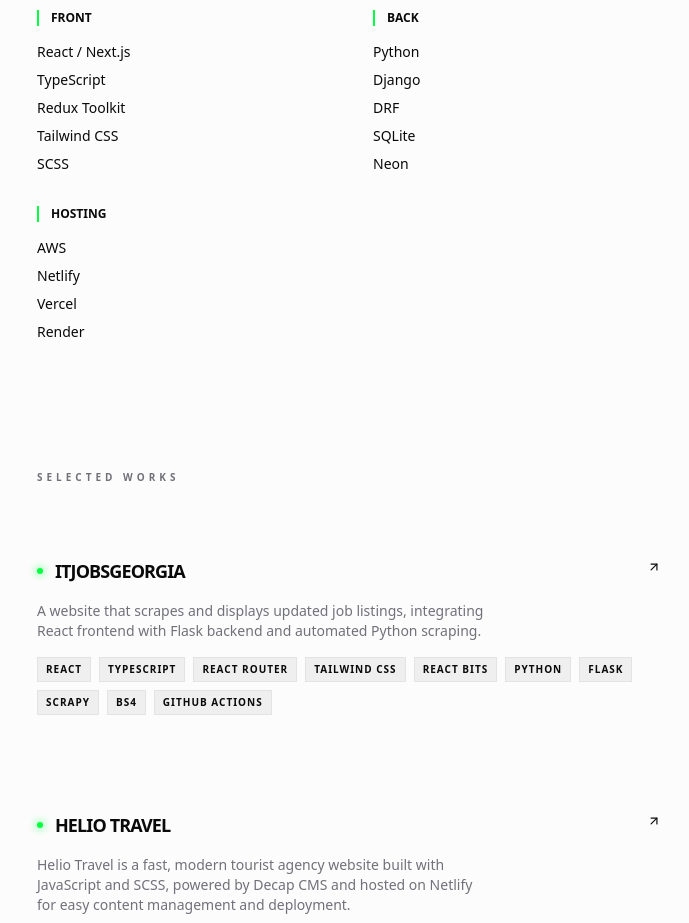
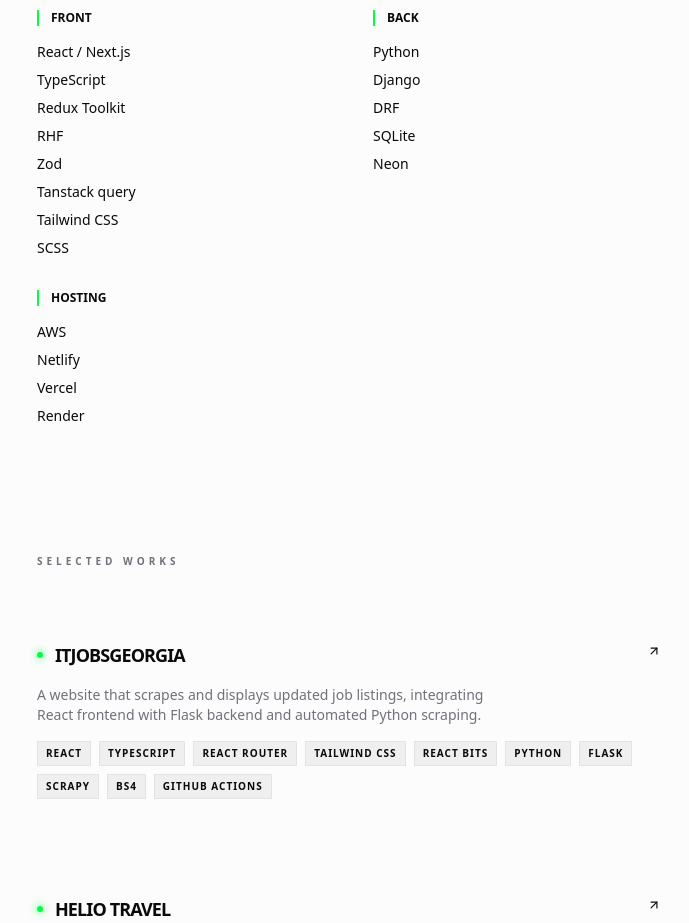
Before and after one commit to DarkLordGeo/next_portfolio, a Next.js app: page / in a window 1280 px wide. Shown: the part 820-1743 px from the top of the page, without its empty margins (291-980 px from the left). Built offline with nearby package versions, Linux system fonts and the light colour scheme.

Commit message:
Added skills

```diff
--- a/app/page.tsx
+++ b/app/page.tsx
@@ -3,7 +3,7 @@
 import Link from 'next/link';
 import Image from 'next/image'
 import ProfilePicture from '../public/profile.jpg'
-
+import Resume from '../resume.pdf'
 export default function Home() {
   return (
     <div className="max-w-2xl mx-auto px-6 py-24 md:py-40">
@@ -52,6 +52,9 @@
               <li>React / Next.js</li>
               <li>TypeScript</li>
               <li>Redux Toolkit</li>
+              <li>RHF</li>
+              <li>Zod</li>
+              <li>Tanstack query</li>
               <li>Tailwind CSS</li>
               <li>SCSS</li>
             </ul>
@@ -165,7 +168,8 @@
         <div className="space-y-4">
           {/* <p className="text-[10px] font-black uppercase tracking-widest text-stark-gray">Get in touch</p> */}
           <a className="block text-xl md:text-2xl font-light tracking-tight hover:text-accent transition-colors duration-300" href="mailto:mr.ergeshidze@gmail.com">mr.ergeshidze@gmail.com</a>
-        </div></section>
+        </div>
+      </section>
 
       <footer className="pt-24 border-t border-black/5 flex flex-col md:flex-row justify-between items-center gap-8">
         <div className="flex gap-8 text-[10px] font-black uppercase tracking-widest">
```
